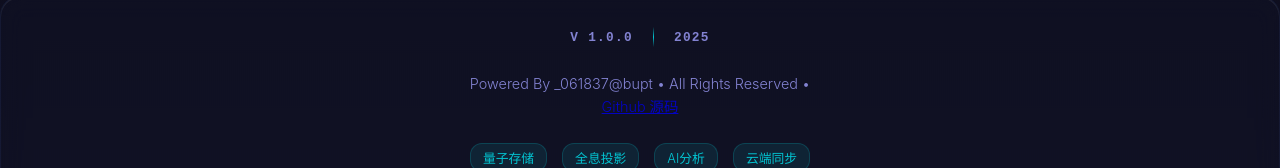
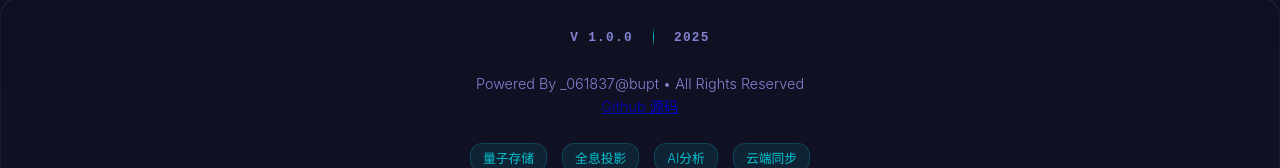
Before and after one commit to sapchen/personal-album, a React (Vite) app: page / in a window 1280 px wide. Shown: the part 1296-1464 px from the top of the page. Built offline with nearby package versions, Linux system fonts and the light colour scheme.

Commit message:
release 2

```diff
--- a/src/App.jsx
+++ b/src/App.jsx
@@ -332,7 +332,8 @@ function App() {
           </div>
 
           <p style={{ margin: 0, maxWidth: '600px', lineHeight: 1.6 }}>
-            Powered By _061837@bupt • All Rights Reserved • <Footer />
+            Powered By _061837@bupt • All Rights Reserved
+            <Footer />
           </p>
 
           <div style={{
```
